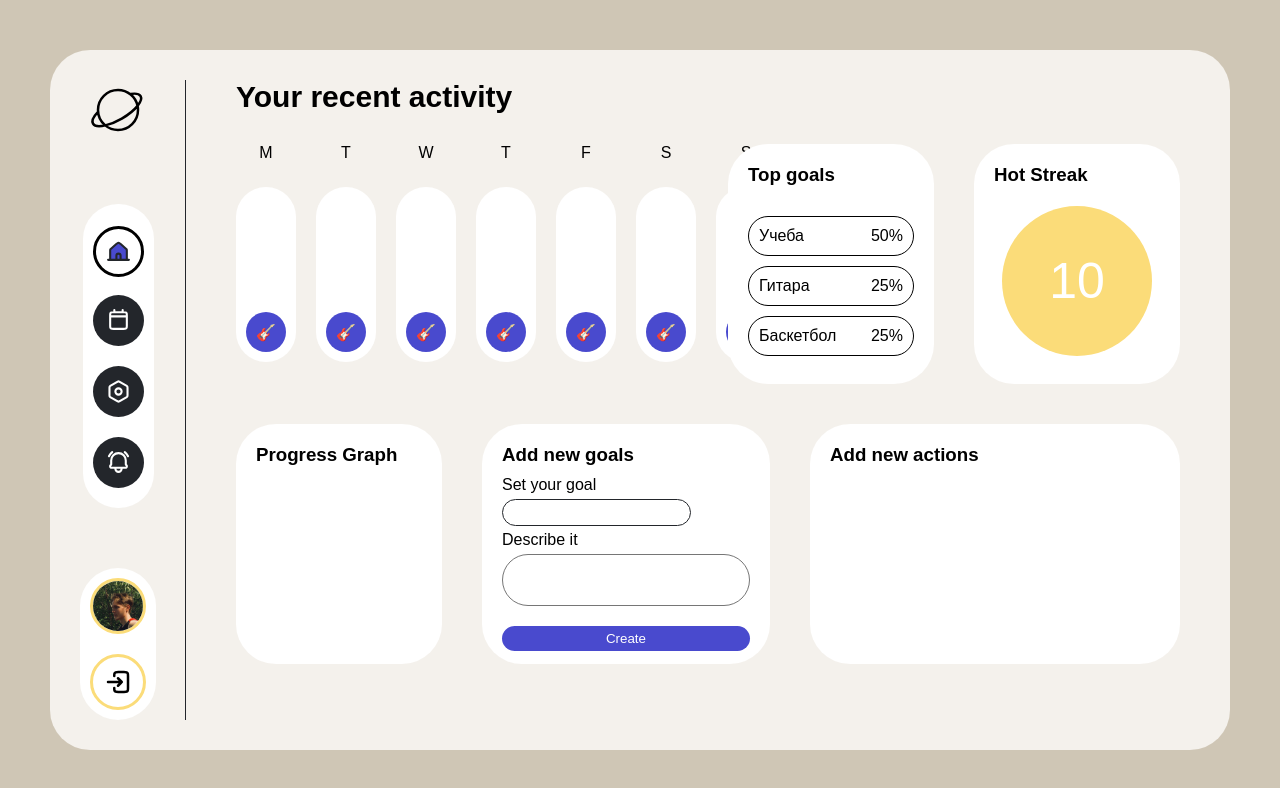
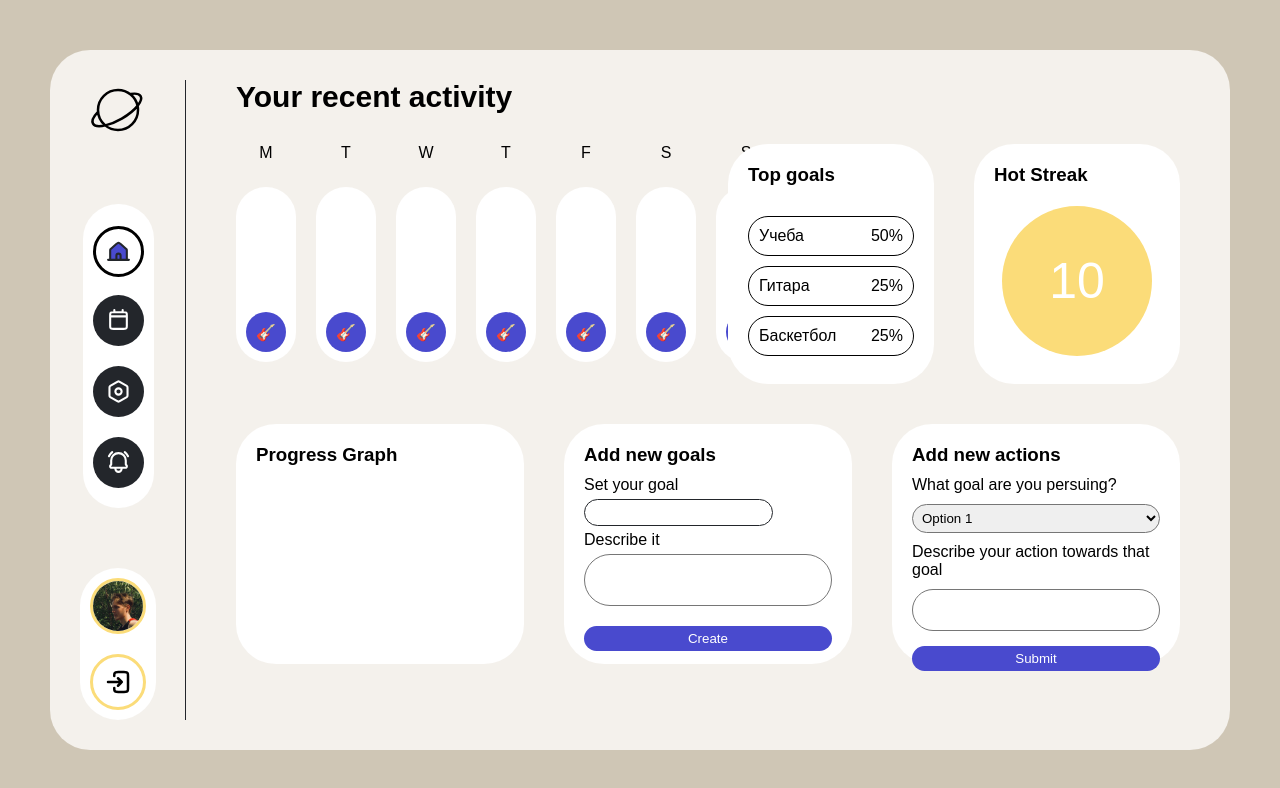
Before and after one commit to ManuW7/GoalTracker, a React (Vite) app: page / in a window 1280 px wide. Shown: the top 788 px of the page. Built offline with nearby package versions, Linux system fonts and the light colour scheme.

Commit message:
create static layout for creating actions div

```diff
--- a/src/components/AddActions.tsx
+++ b/src/components/AddActions.tsx
@@ -4,6 +4,22 @@ function AddActions() {
   return (
     <div className="addActionDiv">
       <h3>Add new actions</h3>
+      <form action="">
+        <div className="choseGoalDiv">
+          <label htmlFor="goalsOptions">What goal are you persuing?</label>
+          <select name="goalsOptions" id="goalsOptions">
+            <option value="1">Option 1</option>
+            <option value="2">Option 2</option>
+          </select>
+        </div>
+        <div className="actionDescriptionContainer">
+          <label htmlFor="actionDescription">
+            Describe your action towards that goal
+          </label>
+          <textarea name="actionDescription" id="actionDescription"></textarea>
+        </div>
+        <input type="submit" value={"Submit"} />
+      </form>
     </div>
   );
 }
--- a/src/components/addActions.css
+++ b/src/components/addActions.css
@@ -1,7 +1,45 @@
 .addActionDiv {
   grid-row: 2;
-  grid-column: 8 / 13;
+  grid-column: 9 / 13;
   background-color: white;
   border-radius: 40px;
   padding: 20px;
 }
+
+.addActionDiv .choseGoalDiv {
+  display: flex;
+  flex-direction: column;
+  max-width: 300px;
+  margin-top: 10px;
+  gap: 10px;
+}
+
+.addActionDiv .choseGoalDiv select {
+  padding: 5px;
+  border-radius: 40px;
+}
+
+.actionDescriptionContainer {
+  display: flex;
+  flex-direction: column;
+  max-width: 300px;
+  margin-top: 10px;
+}
+
+.actionDescriptionContainer textarea {
+  border-radius: 40px;
+  padding: 5px;
+  margin-top: 10px;
+  resize: none;
+}
+
+.addActionDiv input[type="submit"] {
+  margin-top: 15px;
+  width: 100%;
+  border-radius: 40px;
+  background-color: var(--blue);
+  color: white;
+  border: none;
+  padding: 5px 0;
+  cursor: pointer;
+}
--- a/src/components/addGoals.css
+++ b/src/components/addGoals.css
@@ -1,7 +1,7 @@
 .addGoalsDiv {
   background-color: white;
   border-radius: 40px;
-  grid-column: 4 / 8;
+  grid-column: 5 / 9;
   grid-row: 2;
   padding: 20px;
 }
--- a/src/components/weekProgressGraph.css
+++ b/src/components/weekProgressGraph.css
@@ -1,7 +1,7 @@
 .weekProgressDiv {
   background-color: white;
   border-radius: 40px;
-  grid-column: 1 / 4;
+  grid-column: 1 / 5;
   grid-row: 2;
   padding: 20px;
 }
```
